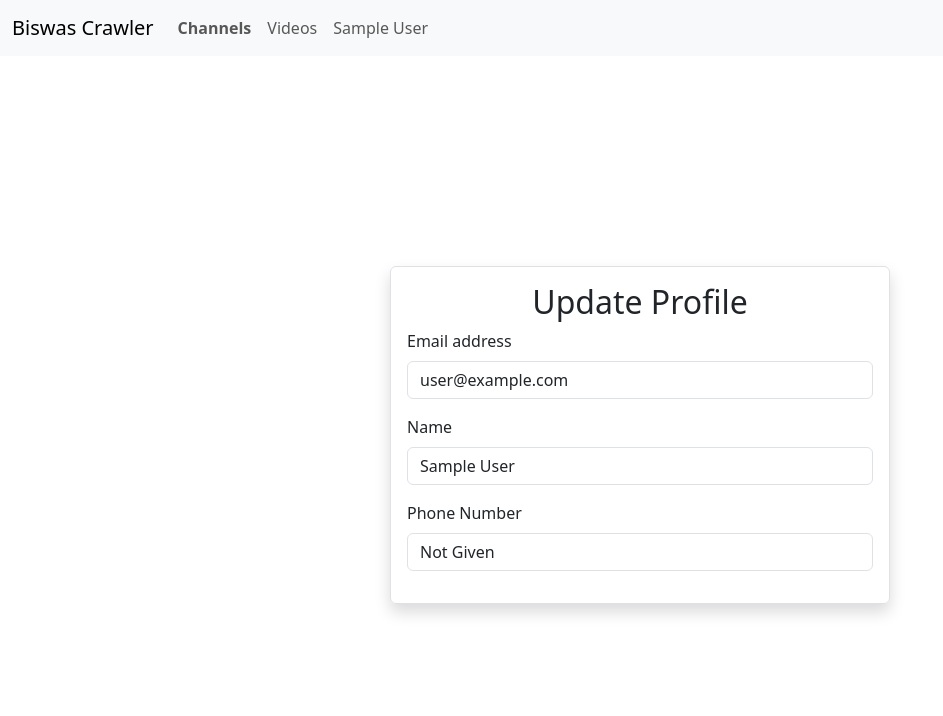
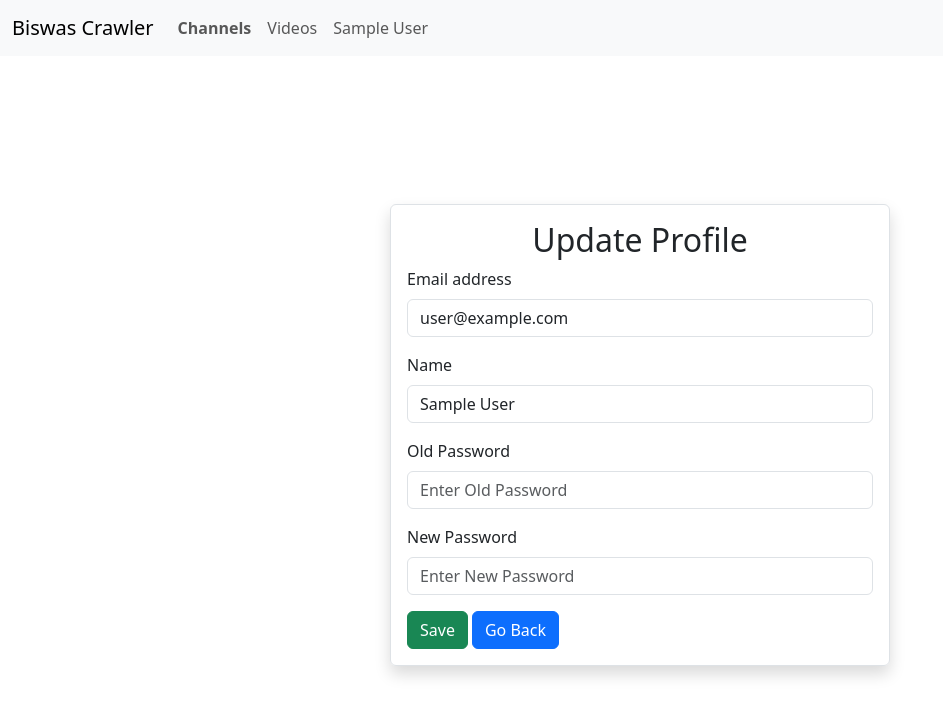
Before and after one commit to OINDIL/YouTube-Crawler, a React (Vite) app: page /update-profile in a window 1280 px wide. Shown: the top 716 px of the page, without its empty margins (0-943 px from the left). Built offline with nearby package versions, Linux system fonts and the light colour scheme; no server answers; sample sign-in values are in the browser's storage.

Commit message:
[completed]: authentication

```diff
--- a/package.json
+++ b/package.json
@@ -13,6 +13,7 @@
     "firebase": "^10.10.0",
     "react": "^18.2.0",
     "react-dom": "^18.2.0",
+    "react-icons": "^5.0.1",
     "react-paginate": "^8.2.0",
     "react-router-dom": "^6.22.3",
     "react-top-loading-bar": "^2.3.1"
--- a/src/Components/Context/AuthContext.jsx
+++ b/src/Components/Context/AuthContext.jsx
@@ -1,6 +1,6 @@
 import React, { createContext, useContext, useEffect, useState } from 'react'
 import {auth} from '../Firebase/firebase'
-import { createUserWithEmailAndPassword,onAuthStateChanged,sendPasswordResetEmail,signInWithEmailAndPassword,signOut,updateEmail,updatePassword,updateProfile } from 'firebase/auth';
+import { createUserWithEmailAndPassword,onAuthStateChanged,sendPasswordResetEmail,sendEmailVerification,signInWithEmailAndPassword,signOut,updateEmail,updatePassword,updateProfile } from 'firebase/auth';
 
 const AuthContext = createContext()
 
@@ -22,14 +22,17 @@ export function AuthProvider({ children }) {
     const resetPassword = (email) =>{
         return sendPasswordResetEmail(auth,email)
     }
-    const updateEmailFunc = (user,email) =>{
-        return updateEmail(user,email)
+    const verifyEmail = (user) =>{
+        return sendEmailVerification(user)
     }
-    const updatePasswordFunc = (user,password) =>{
-        return updatePassword(user,password)
+    const updateEmailFunc = (email) =>{
+        return updateEmail(currentUser,email)
     }
-    const updateDisplayName = (user,displayName) =>{
-        return updateProfile(user,{
+    const updatePasswordFunc = (password) =>{
+        return updatePassword(currentUser,password)
+    }
+    const updateDisplayName = (displayName) =>{
+        return updateProfile(currentUser,{
             displayName
         })
     }
@@ -49,6 +52,7 @@ export function AuthProvider({ children }) {
         logOut,
         resetPassword,
         updateEmailFunc,
+        verifyEmail,
         updatePasswordFunc,
         updateDisplayName,
 
--- a/src/Components/SmallComponents/Authentication/Dashboard.jsx
+++ b/src/Components/SmallComponents/Authentication/Dashboard.jsx
@@ -1,6 +1,9 @@
 import React, { useState } from 'react'
 import { useAuth } from '../../Context/AuthContext'
 import { Link, useNavigate } from 'react-router-dom'
+import { RiVerifiedBadgeFill } from "react-icons/ri";
+import { GoUnverified } from "react-icons/go";
+
 export default function Dashboard() {
     // CONTEXTS
     const { currentUser, logOut } = useAuth()
@@ -15,7 +18,7 @@ export default function Dashboard() {
         } catch (error) {
             setErrorLoader(true)
         }
-    }
+    };
     return (
         <>
             <div className="container d-flex justify-content-center align-items-center" style={{ minHeight: '100svh' }}>
@@ -26,7 +29,7 @@ export default function Dashboard() {
                         ) : null}
                         <h2 className='text-center'>DashBoard</h2>
                         <div className="mb-3">
-                            <label htmlFor="exampleInputEmail1" className="form-label fw-medium">Email address</label>
+                            <label htmlFor="exampleInputEmail1" className="form-label fw-medium">Email address {currentUser.emailVerified ? <RiVerifiedBadgeFill/> : <GoUnverified/>}</label>
                             <input type="email" className="form-control" id="exampleInputEmail1" aria-describedby="emailHelp" value={currentUser.email} disabled />
                         </div>
                         <div className="mb-3">
--- a/src/Components/SmallComponents/Authentication/SignUp.jsx
+++ b/src/Components/SmallComponents/Authentication/SignUp.jsx
@@ -9,7 +9,7 @@ import { useAuth } from '../../Context/AuthContext'
 function SignUp() {
     // CONTEXTS
     const { progress, setProgress } = useAllContext()
-    const {signUp } = useAuth()
+    const { signUp,verifyEmail } = useAuth()
     // STATES
     const [successSignedUp, setSuccessSignedUp] = useState(false)
     const [loader, setLoader] = useState(false)
@@ -35,6 +35,7 @@ function SignUp() {
             await updateProfile(user, {
                 displayName: name.toUpperCase()
             })
+            await verifyEmail(user)
             setProgress(100)
             setSuccessSignedUp(true)
             setLoader(false)
--- a/src/Components/SmallComponents/Authentication/UpdateProfile.jsx
+++ b/src/Components/SmallComponents/Authentication/UpdateProfile.jsx
@@ -1,28 +1,93 @@
-import React from 'react'
+import React, { useState } from 'react'
 import { useAuth } from '../../Context/AuthContext'
+import { Navigate } from 'react-router-dom'
+import Alert from './Small Components/Alert'
+import { useAllContext } from '../../Context/AllContextAPI'
+import LoadingBar from 'react-top-loading-bar'
 
 export default function UpdateProfile() {
-    const { updateEmailFunc, updatePasswordFunc,currentUser } = useAuth()
+    const { updateEmailFunc, updatePasswordFunc, updateDisplayName, currentUser } = useAuth()
+    const { progress, setProgress } = useAllContext()
+    //STATES
+    const [email, setEmail] = useState('')
+    const [oldPassword, setOldPassword] = useState('')
+    const [newPassword, setNewPassword] = useState('')
+    const [name, setName] = useState('')
+    const [ErrorLoader, setErrorLoader] = useState(false)
+    const [loader, setLoader] = useState(false)
 
+    const handleSubmit = (event) => {
+        event.preventDefault()
+        setLoader(true)
+        const promises = []
+        if (currentUser.email !== email) {
+            promises.push(updateEmailFunc(email))
+        }
+        setProgress(30)
+        if (oldPassword === newPassword) {
+            promises.push(updatePasswordFunc(newPassword))
+        }
+        setProgress(60)
+        if (name !== '') {
+            promises.push(updateDisplayName(name))
+        }
+        setProgress(90)
+        console.log(promises);
+        Promise.all(promises).then(() => {
+            Navigate({
+                to: '/dashboard'
+            })
+        }).catch(() => {
+            setErrorLoader(true)
+        }).finally(() => {
+            setProgress(100)
+            setLoader(false)
+        })
+
+    }
 
     return (
         <div>
+            {loader ? (
+                <LoadingBar
+                    color="#198754"
+                    progress={progress}
+                    onLoaderFinished={() => setProgress(0)}
+                />
+            ) : null}
             <div className="container d-flex justify-content-center align-items-center" style={{ minHeight: '100svh' }}>
                 <div className="w-100" style={{ maxWidth: '500px' }}>
-                    <form className='container border rounded p-3 shadow' style={{ maxWidth: '600px', marginTop: '70px' }}>
+                    <form className='container border rounded p-3 shadow' style={{ maxWidth: '600px', marginTop: '70px' }} onSubmit={handleSubmit}>
+                        {ErrorLoader ? (
+                            <Alert message={"Can't Update Account"} type={"danger"} setButton={setErrorLoader} />
+                        ) : null}
                         <h2 className='text-center'>Update Profile</h2>
                         <div className="mb-3">
                             <label htmlFor="exampleInputEmail1" className="form-label fw-medium">Email address</label>
-                            <input type="email" className="form-control" id="exampleInputEmail1" aria-describedby="emailHelp" defaultValue={currentUser.email} />
+                            <input type="email" className="form-control" id="exampleInputEmail1" aria-describedby="emailHelp" defaultValue={currentUser.email}
+                                onChange={(e) => setEmail(e.target.value)}
+                            />
                         </div>
                         <div className="mb-3">
                             <label htmlFor="exampleInputName" className="form-label fw-medium">Name</label>
-                            <input type="text" className="form-control" id="exampleInputName" aria-describedby="emailHelp" defaultValue={currentUser.displayName}/>
+                            <input type="text" className="form-control" id="exampleInputName" aria-describedby="emailHelp" defaultValue={currentUser.displayName}
+                                onChange={(e) => setName(e.target.value)}
+                            />
                         </div>
                         <div className="mb-3">
-                            <label htmlFor="exampleInputPhone" className="form-label fw-medium">Phone Number</label>
-                            <input type="text" className="form-control" id="exampleInputPhone" aria-describedby="emailHelp" defaultValue={!currentUser.phoneNumber ? 'Not Given' : currentUser.phoneNumber} />
+                            <label htmlFor="exampleInputOldPassword" className="form-label fw-medium">Old Password</label>
+                            <input type="text" className="form-control" id="exampleInputOldPassword" aria-describedby="emailHelp" placeholder='Enter Old Password'
+                                onChange={(e) => setOldPassword(e.target.value)}
+                            />
                         </div>
+                        <div className="mb-3">
+                            <label htmlFor="exampleInputNewPassword" className="form-label fw-medium">New Password</label>
+                            <input type="text" className="form-control" id="exampleInputNewPassword" aria-describedby="emailHelp" placeholder='Enter New Password'
+                                onChange={(e) => setNewPassword(e.target.value)}
+                            />
+                        </div>
+                        <button type='submit' className='btn btn-success' style={{ marginRight: '4px' }}disabled={loader}>Save</button>
+                        <a className="btn btn-primary" href="/dashboard" role="button">Go Back</a>
                     </form>
                 </div>
             </div>
```
Also changed, not shown: 1 other file (tests, documents, lock files or other folders).
